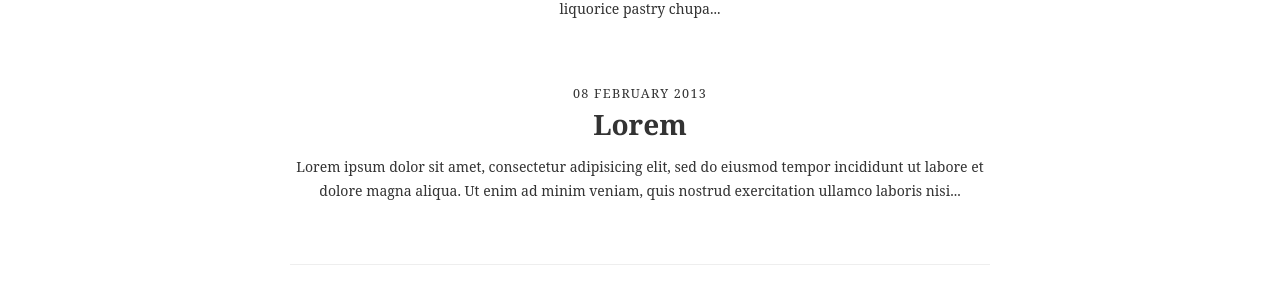
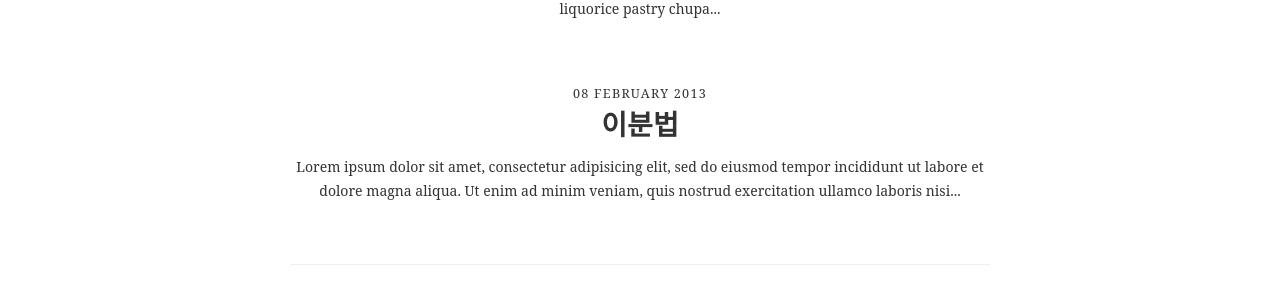
Before and after one commit to dahjeong/dahjeong.github.io, a Jekyll site: the page built from index.html, in a window 1280 px wide. Shown: the part 1942-2242 px from the top of the page. Built offline with Jekyll 4.4.1, drawn with Linux system fonts in a browser that asks for light colours; some web fonts are replaced; the list of posts is cut into pages by our own code.

```diff
--- a/_layouts/default.html
+++ b/_layouts/default.html
@@ -2,7 +2,7 @@
 <html lang="en">
 	<head>
 		<meta charset="utf-8"/>
-		<title>{% if page.title %} {{ page.title }} {% endif %} - Dajung's Study Note</title>
+		<title>{% if page.title %} {{ page.title }} {% endif %} - Dajung's Notes</title>
 		<!-- For responsive site
 			<meta name="viewport" content="width=device-width, initial-scale=1.0">
 		-->
--- a/_posts/2013-02-08-firstpost.md
+++ b/_posts/2013-02-08-firstpost.md
@@ -1,6 +1,6 @@
 ---
 layout: post_page
-title: Lorem
+title: 이분법
 ---
 
 Lorem ipsum dolor sit amet, consectetur adipisicing elit, sed do eiusmod tempor incididunt ut labore et dolore magna aliqua. Ut enim ad minim veniam, quis nostrud exercitation ullamco laboris nisi ut aliquip ex ea commodo consequat. Duis aute irure dolor in reprehenderit in voluptate velit esse cillum dolore eu fugiat nulla pariatur. Excepteur sint occaecat cupidatat non proident, sunt in culpa qui officia deserunt mollit anim id est laborum.
```
Also changed, not shown: 1 other file.
